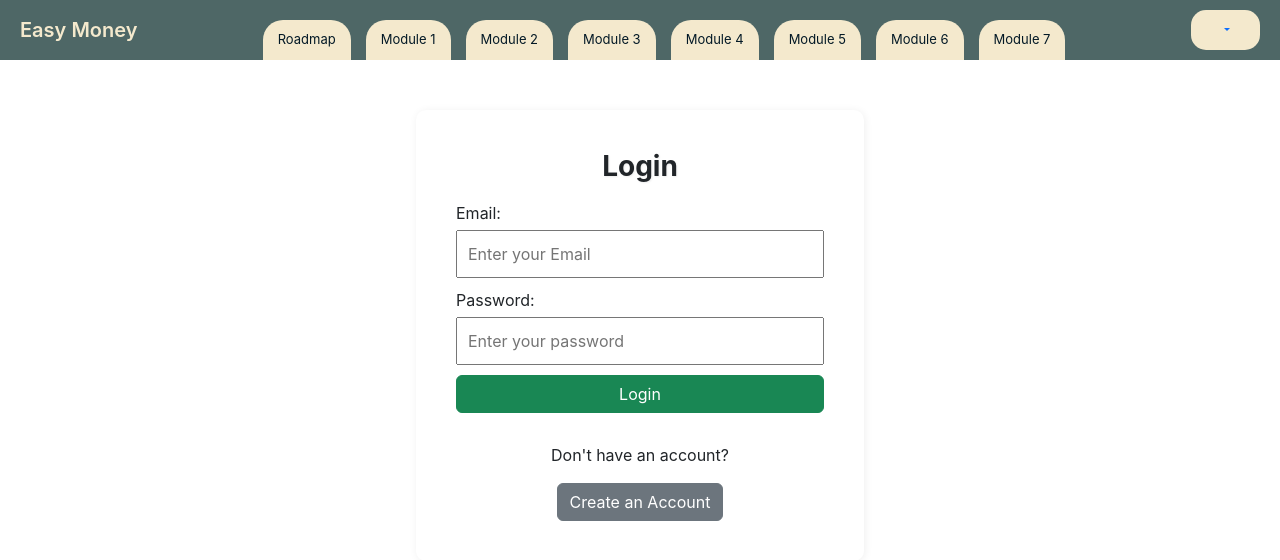
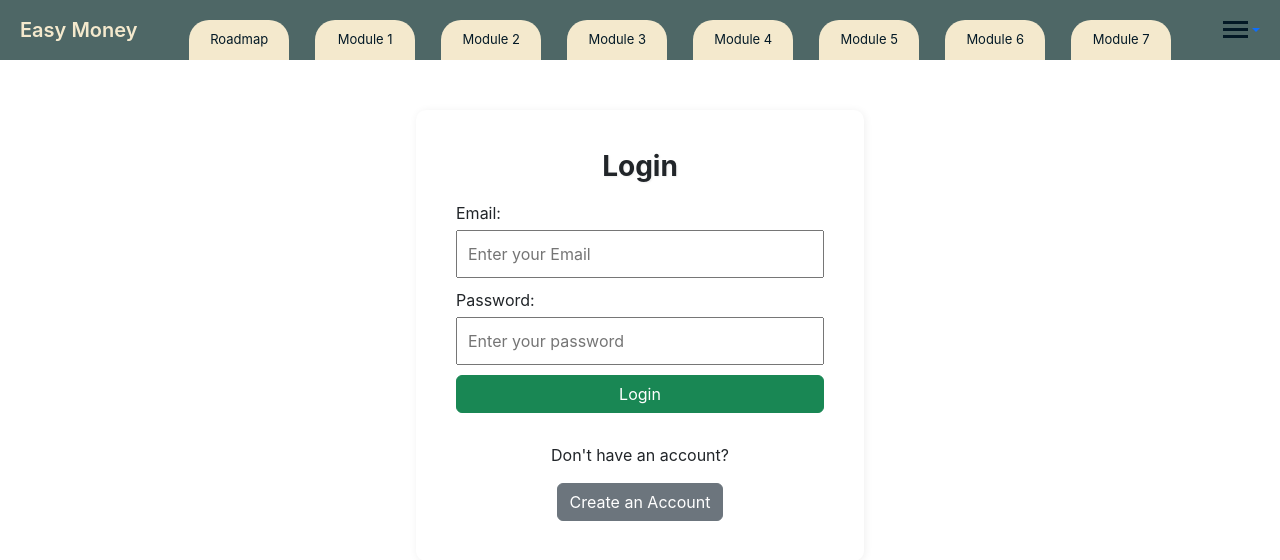
Before and after one commit to smarinacseas/SPARC-24-FinEd, a React (Create React App) app in the folder frontend/: page /login in a window 1280 px wide. Shown: the top 560 px of the page. Built offline with nearby package versions, Linux system fonts and the light colour scheme; sample sign-in values are in the browser's storage.

Commit message:
Styling for dynamic resizing and dropdown functionality

```diff
--- a/frontend/src/components/Header/Header.css
+++ b/frontend/src/components/Header/Header.css
@@ -9,50 +9,130 @@
 }
 
 .brand {
-    color: #f4e9cd; /* Color for the "Easy Money" text */
-    font-weight: 600; /* Use 600 for semi-bold or adjust as needed */
-    font-size: 20px; /* Adjust size as needed */
+  color: #f4e9cd;
+  font-weight: 600;
+  font-size: 20px;
+  white-space: nowrap; /* Prevent wrapping */
 }
 
 .tabs-container {
   flex: 1;
   display: flex;
-    justify-content: center; /* Center tabs horizontally */
-    align-items: flex-end; /* Align tabs with the bottom of the header */
+  justify-content: center;
+  align-items: flex-end;
+  padding: 0 10px; /* Add padding to reduce the box size */
 }
 
 .tabs {
   display: flex;
-    gap: 15px;
+  gap: 1rem; /* Initial gap */
+  white-space: nowrap;
+  flex-grow: 1; /* Allow tabs to grow and shrink */
+  justify-content: center; /* Center tabs */
 }
 
 .tab {
-    padding: 10px 15px; /* Ensure enough padding for a good clickable area */
+  padding: 10px 15px;
   background-color: #f4e9cd;
-    border-radius: 20px 20px 0 0; /* Rounded top corners, flat bottom corners */
+  border-radius: 20px 20px 0 0;
   text-decoration: none;
   color: #031926;
   font-weight: medium;
   font-size: 13px;
   cursor: pointer;
   position: relative;
-    bottom: -10px; /* Move the tabs down to align with the bottom of the header */
+  bottom: -10px;
+  text-align: center;
+  transition: all 0.3s ease;
+  margin: 0 5px;
+  flex-grow: 1; /* Allow individual tabs to grow and shrink */
+  max-width: 100px; /* Prevent tabs from getting too large */
 }
 
 .tab:hover {
-    background-color: #e4d9bb; /* Slightly different color for hover */
+  background-color: #e4d9bb;
+}
+
+.settings {
+  display: flex;
+  align-items: center;
+  position: relative;
+}
+
+.custom-dropdown-toggle {
+  background-color: transparent;
+  border: none;
+  cursor: pointer;
+  display: flex;
+  align-items: center;
+  padding: 0;
+}
+
+.menu-icon {
+  display: flex;
+  flex-direction: column;
+  gap: 4px;
+}
+
+.menu-line {
+  width: 25px;
+  height: 3px;
+  background-color: #031926; /* Matches the dark green button color */
+  transition: all 0.3s ease;
+}
+
+.dropdown-menu {
+  background-color: #f4e9cd; /* Matches the color of "Easy Money" */
+  color: #031926;
+  margin-top: 10px; /* Adjust margin to push the menu down */
+}
+
+.dropdown-item {
+  padding: 10px 20px;
+}
+
+.dropdown-item:first-child {
+  font-weight: bold;
+  text-decoration: underline;
+}
+
+.dropdown-item.logout-item {
+  border-top: 1px solid #ddd;
+  padding-top: 10px;
+  margin-top: 20px;
+}
+
+/* Media query for tablets and smaller screens */
+@media (max-width: 1024px) {
+  .tabs {
+    gap: 0.5rem; /* Decrease gap for short names */
+  }
+
+  .tab {
+    padding: 8px 10px; /* Increase padding for short names */
+    font-size: 12px;
+  }
+}
+
+/* Media query for when the tabs should change to short names */
+@media (max-width: 768px) {
+  .tab {
+    padding: 6px 8px; /* Increase padding for even shorter names */
+    font-size: 11px;
+  }
+
+  .tabs-container {
+    padding: 0 5px; /* Reduce padding for smaller screens */
+  }
+}
+
+/* Media query for mobile devices */
+@media (max-width: 500px) { /* Reduced max-width to 500px */
+  .tabs {
+    display: none;
   }
 
   .settings button {
-    background-color: #f4e9cd;
-    border: none;
-    border-radius: 15px;
-    font-weight: 600;
-    font-size: 13px;
-    padding: 10px 30px 10px 30px;
-    cursor: pointer;
+    padding: 8px 12px;
   }
-
-  .settings button:hover {
-    background-color: #c0c0c0;
 }
```
Lines whose indentation alone changed are shown as unchanged.
